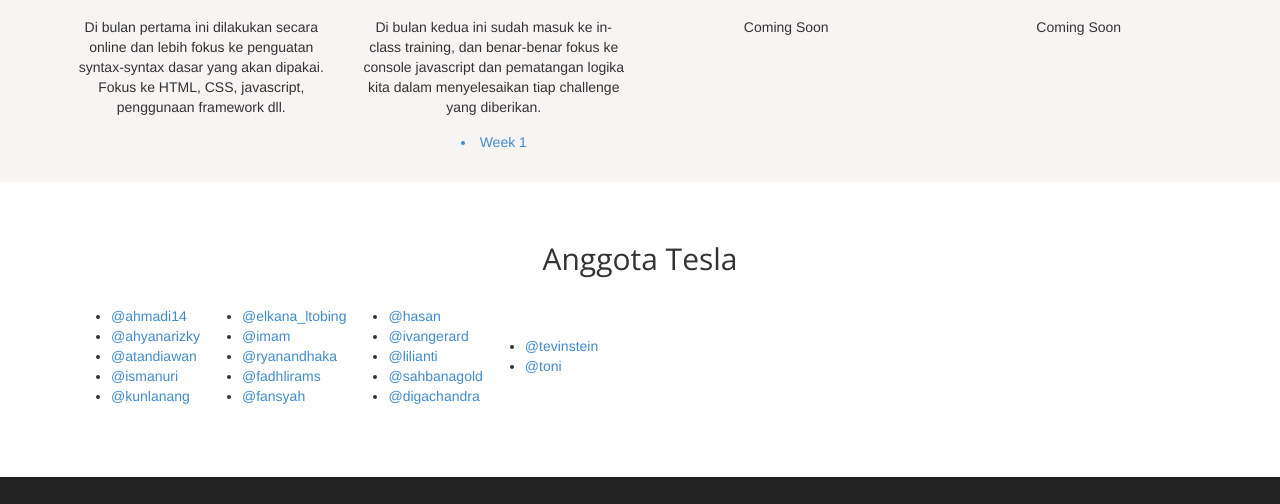
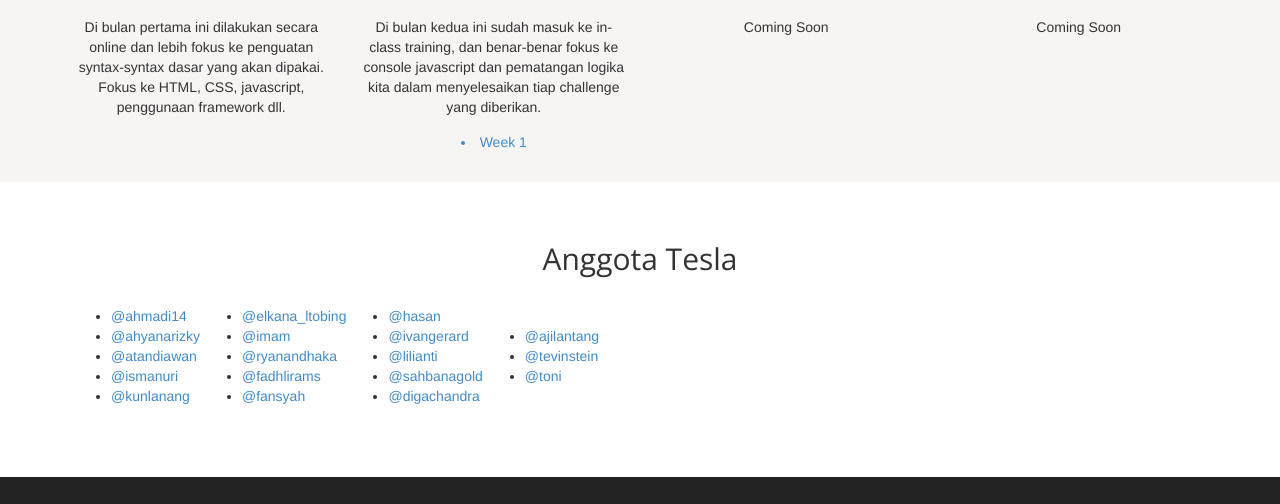
Before and after one commit to TeslaJakarta2016/TeslaJakarta2016.github.io, a plain HTML site: page index.html in a window 1280 px wide. Shown: the part 1028-1532 px from the top of the page. Drawn offline with nearby package versions, Linux system fonts and the light colour scheme.

Commit message:
Update index
add ajilantang

```diff
--- a/index.html
+++ b/index.html
@@ -159,6 +159,7 @@
 
 			<td>
 				<ul>
+				<li><a href="https://hacktiv8-course.slack.com/team/ajilantang">@ajilantang</a></li>
 				<li><a href="https://hacktiv8-course.slack.com/team/tevinstein">@tevinstein</a></li>
 				<li><a href="https://hacktiv8-course.slack.com/team/toni">@toni</a></li>
 				</ul>
```
